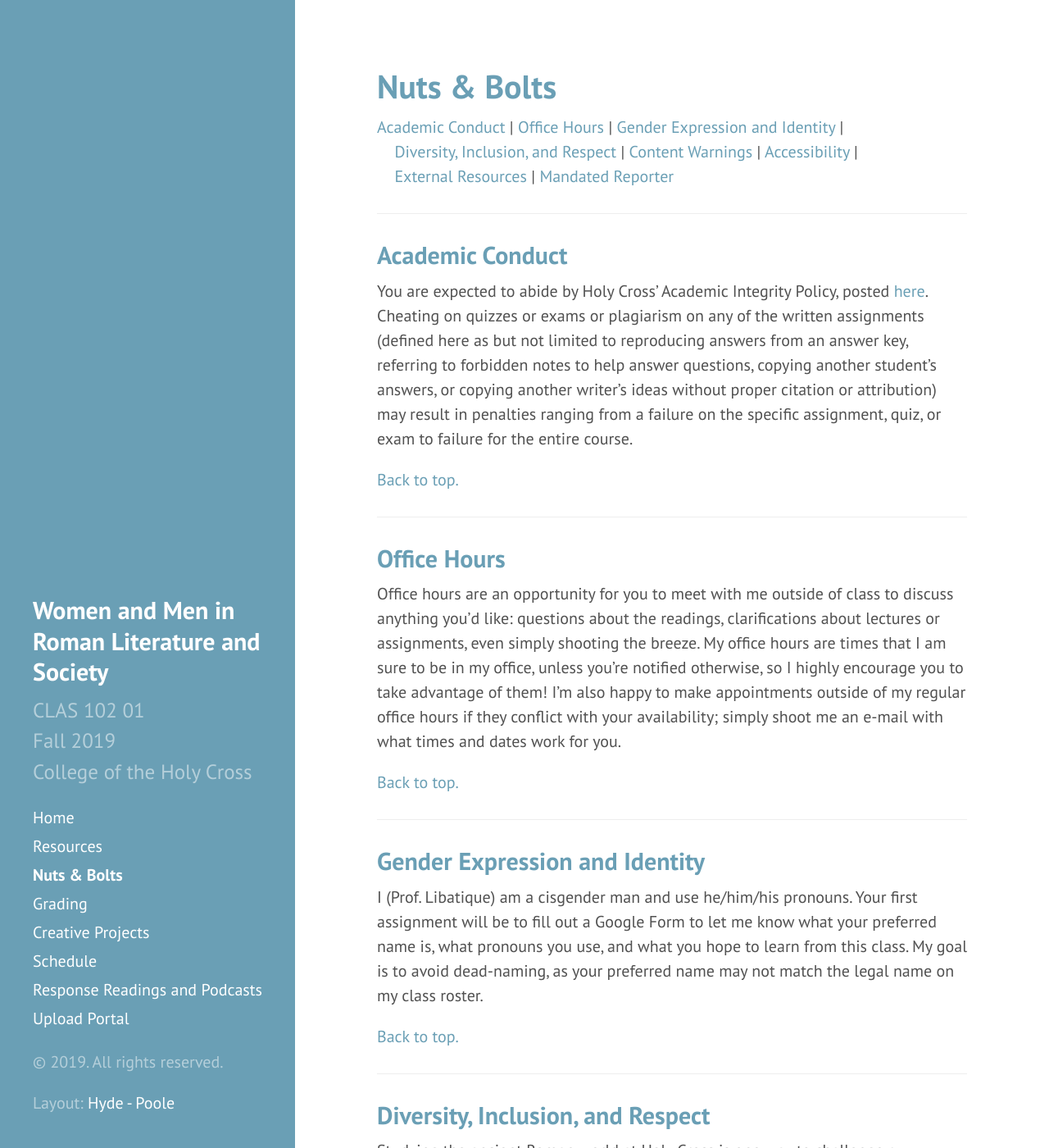
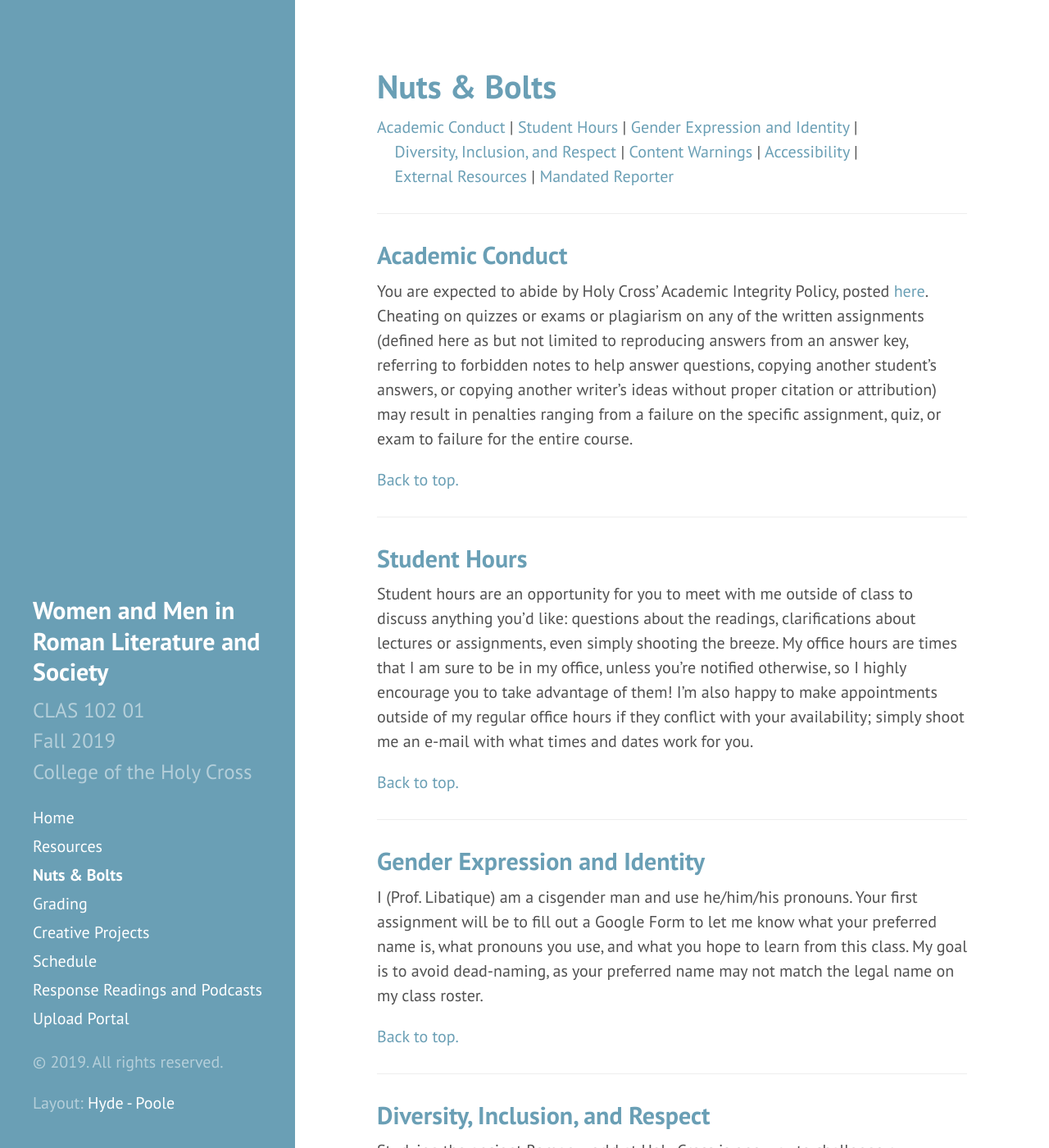
Before and after one commit to DLibatique/CLAS102-F19, a Jekyll site: the page built from _pages/3-nuts.md, in a window 1280 px wide and 1400 px high. Shown: the whole window at 82% size. Built offline with Jekyll 4.4.1, drawn with Linux system fonts in a browser that asks for light colours.

Commit message:
updated student hours verbiage

```diff
--- a/_pages/3-nuts.md
+++ b/_pages/3-nuts.md
@@ -4,7 +4,7 @@ title: Nuts & Bolts
 permalink: /nuts-and-bolts
 ---
 
-[Academic Conduct](#academic-conduct) \| [Office Hours](#office-hours) \| [Gender Expression and Identity](#gender-expression-and-identity) \|
+[Academic Conduct](#academic-conduct) \| [Student Hours](#student-hours) \| [Gender Expression and Identity](#gender-expression-and-identity) \|
 &nbsp;&nbsp;&nbsp;&nbsp;[Diversity, Inclusion, and Respect](#diversity-inclusion-and-respect) \| [Content Warnings](#content-warnings) \| [Accessibility](#accessibility) \|
 &nbsp;&nbsp;&nbsp;&nbsp;[External Resources](#external-resources) \| [Mandated Reporter](#mandated-reporter)
 
@@ -17,8 +17,8 @@ You are expected to abide by Holy Cross’ Academic Integrity Policy, posted [he
 
 ---
 
-## Office Hours
-Office hours are an opportunity for you to meet with me outside of class to discuss anything you’d like: questions about the readings, clarifications about lectures or assignments, even simply shooting the breeze. My office hours are times that I am sure to be in my office, unless you’re notified otherwise, so I highly encourage you to take advantage of them! I’m also happy to make appointments outside of my regular office hours if they conflict with your availability; simply shoot me an e-mail with what times and dates work for you.
+## Student Hours
+Student hours are an opportunity for you to meet with me outside of class to discuss anything you’d like: questions about the readings, clarifications about lectures or assignments, even simply shooting the breeze. My office hours are times that I am sure to be in my office, unless you’re notified otherwise, so I highly encourage you to take advantage of them! I’m also happy to make appointments outside of my regular office hours if they conflict with your availability; simply shoot me an e-mail with what times and dates work for you.
 
 [Back to top.](#top)
 
```
Also changed, not shown: _pages/1-index.md (+1 -1 lines).
